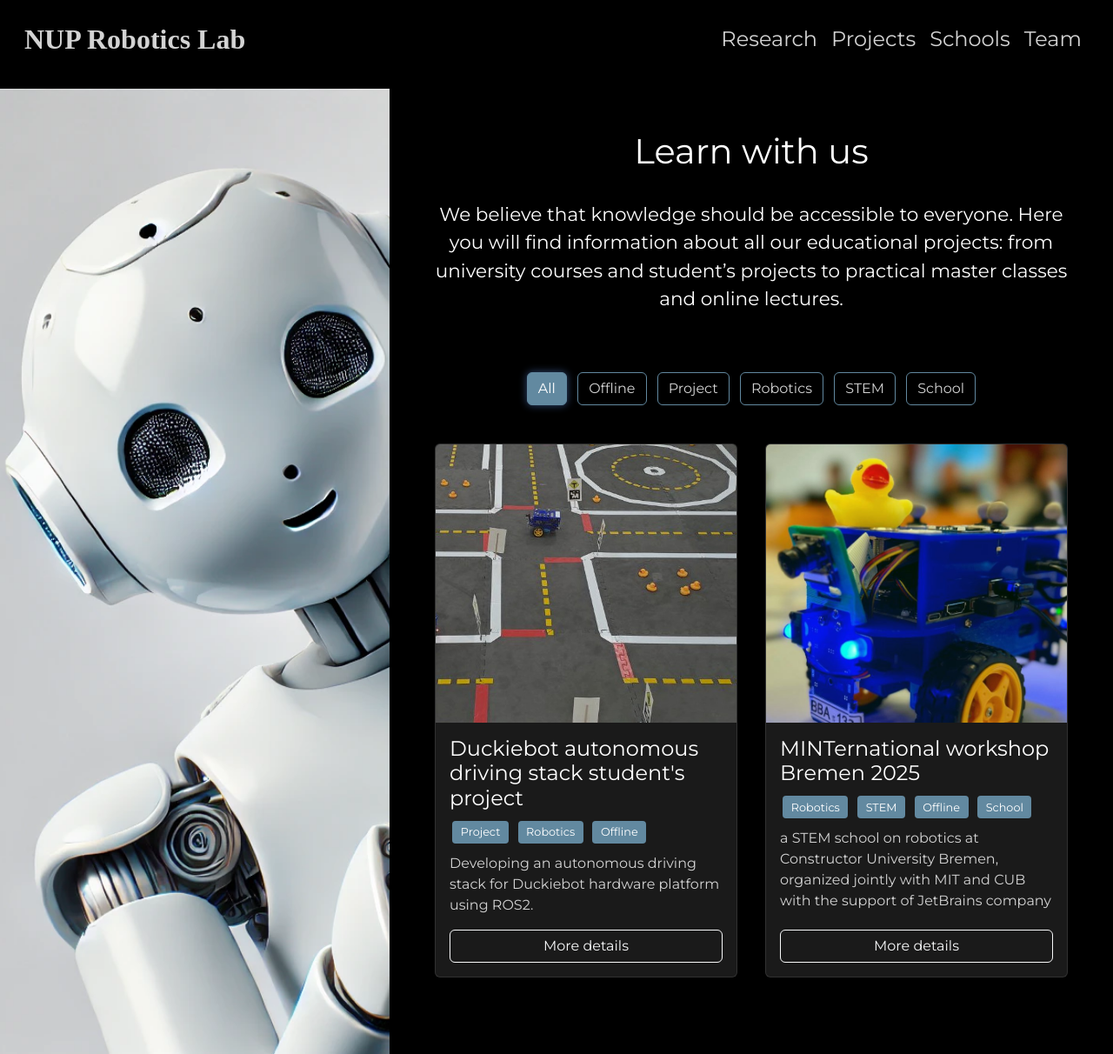
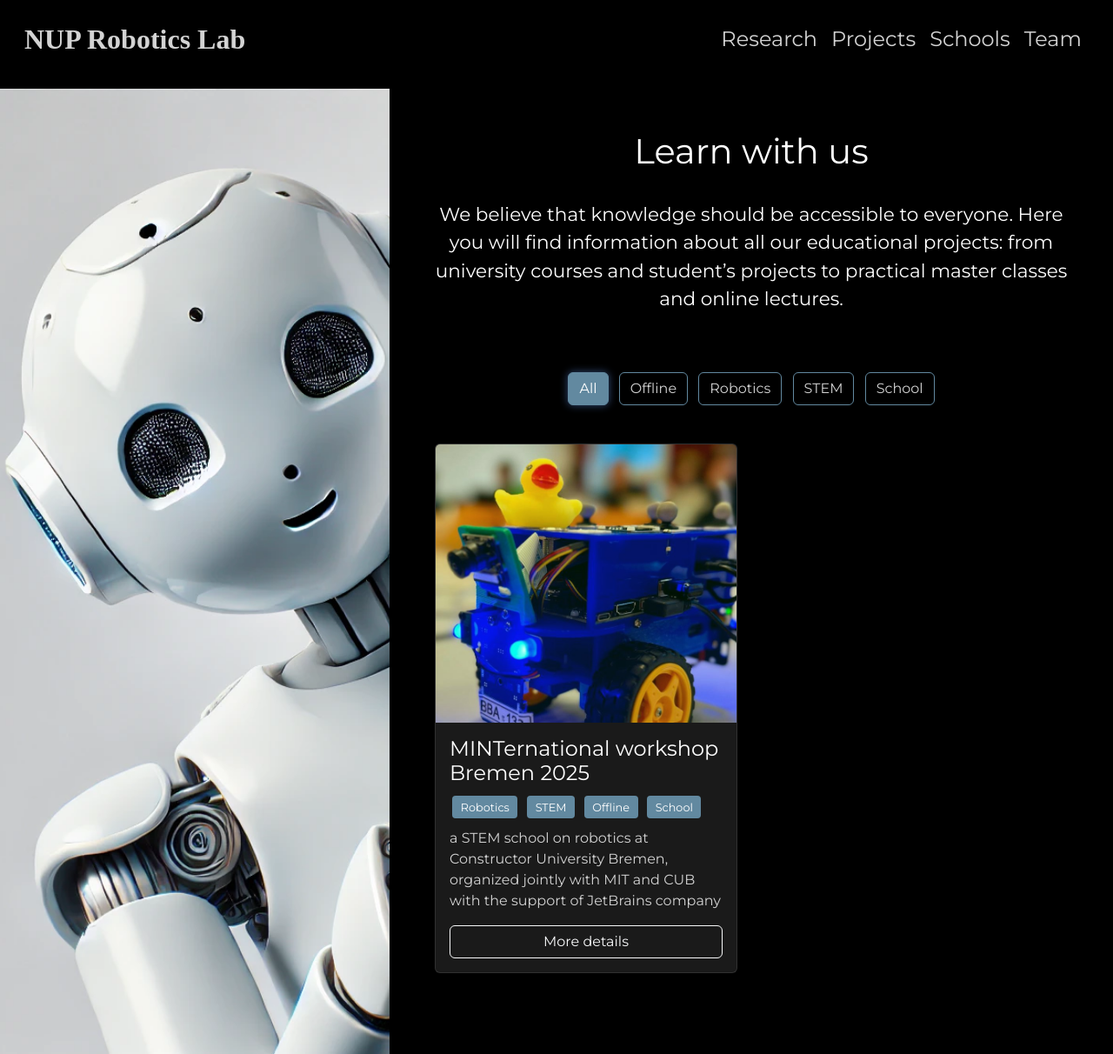
Before and after one commit to rcicd/robo_lab, a Jekyll site: the page built from schools.md, in a window 1280 px wide and 1212 px high. Shown: the whole window at 87% size. Built offline with Jekyll 4.4.1, drawn with Linux system fonts in a browser that asks for light colours; some web fonts are replaced.

Commit message:
move project

```diff
--- a/_schools/Duckiebot_autonomous_driving_stack.md
+++ b/_projects/Duckiebot_autonomous_driving_stack.md
@@ -4,9 +4,9 @@ name: "Duckiebot autonomous driving stack student's project"
 image: "/assets/img/schools/duckiebot_autonomous_driving_stack.jpg"
 description: "Developing an autonomous driving stack for Duckiebot hardware platform using ROS2."
 tags:
-    - "Project"
     - "Robotics"
-    - "Offline"
+    - "Finished"
+    - "Software"
 
 ---
 ## Project description
```
Also changed, not shown: other parts of _projects/Duckiebot_autonomous_driving_stack.md (+1 -1 lines).
